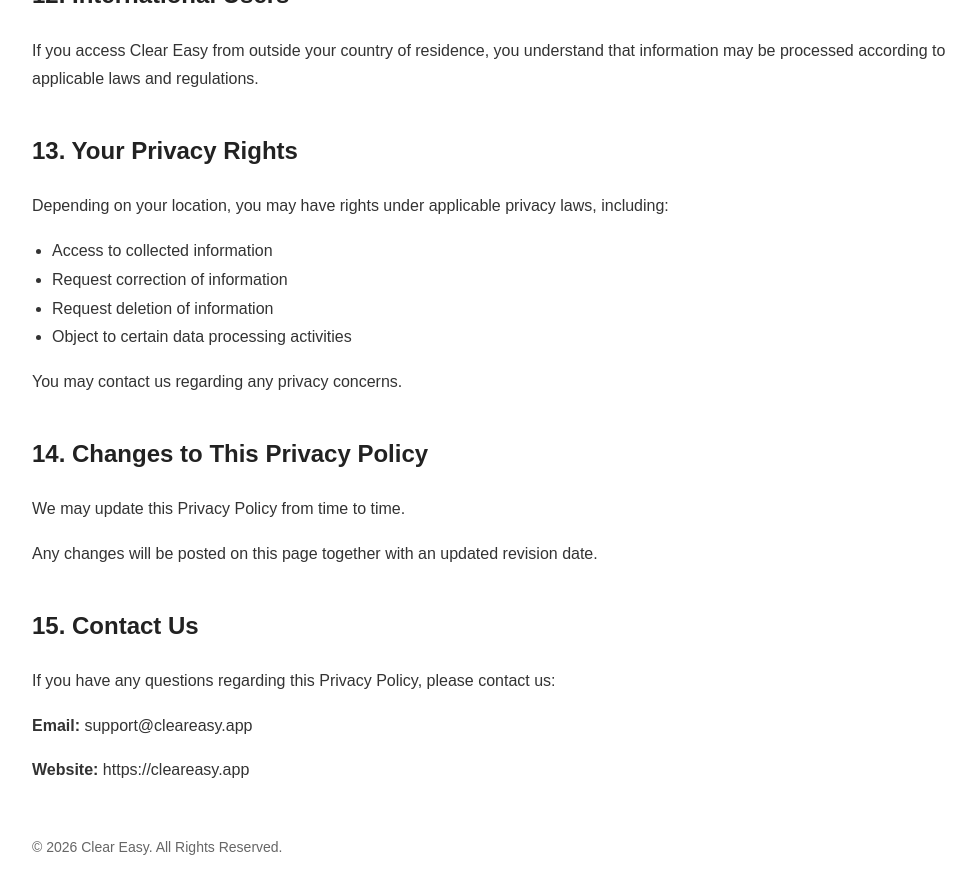
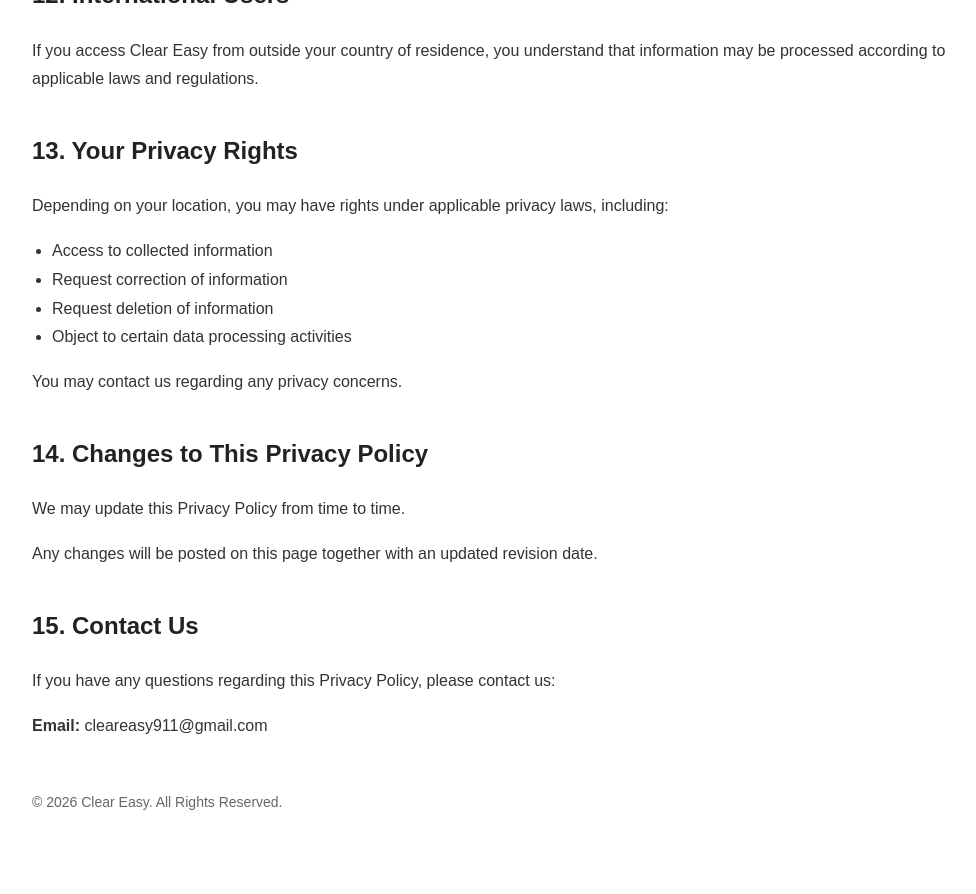
Before and after one commit to h98458/h98458.github.io, a Jekyll site: the page cleareasy/PrivacyPolicy.html, which Jekyll copies as it is, in a window 1280 px wide and 900 px high, scrolled down 3744 px. Shown: the top 894 px of the window, without its empty margins (128-1104 px from the left). Built offline with Jekyll 4.4.1, drawn with Linux system fonts in a browser that asks for light colours; after the commit the page ends 4600 px from its top, so only the background shows below that.

Commit message:
修改邮箱地址

```diff
--- a/cleareasy/PrivacyPolicy.html
+++ b/cleareasy/PrivacyPolicy.html
@@ -297,11 +297,7 @@
 </p>
 
 <p>
-<strong>Email:</strong> support@cleareasy.app
-</p>
-
-<p>
-<strong>Website:</strong> https://cleareasy.app
+<strong>Email:</strong> cleareasy911@gmail.com
 </p>
 
 <div class="footer">
--- a/cleareasy/Support.html
+++ b/cleareasy/Support.html
@@ -41,7 +41,7 @@
 </p>
 
 <p>
-Email: support@cleareasy.app
+Email: cleareasy911@gmail.com
 </p>
 
 </body>
--- a/cleareasy/TermsOfUse(EULA).html
+++ b/cleareasy/TermsOfUse(EULA).html
@@ -107,7 +107,7 @@
 <h2>10. Contact</h2>
 
 <p>
-Email: support@cleareasy.app
+Email: cleareasy911@gmail.com
 </p>
 
 </body>
```
